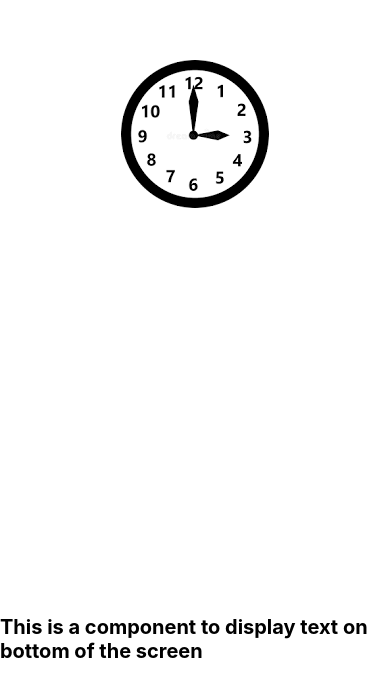
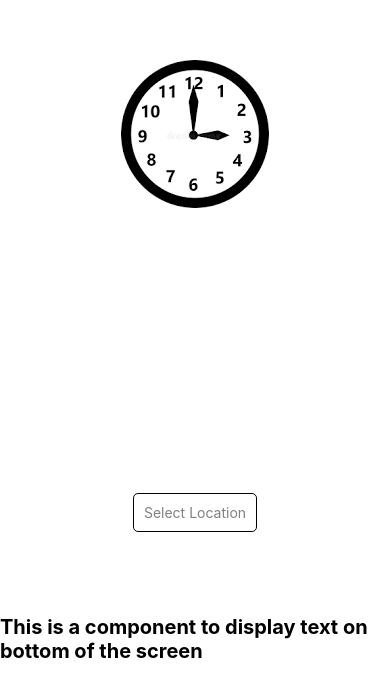
Before and after one commit to suka1557/WorldClock, a React Native app: screen / in a window 390 px wide. Shown: the part 161-844 px from the top of the page. Built offline with nearby package versions, Linux system fonts and the light colour scheme.

Commit message:
Created a button that allows user to select City/Country on clicking

```diff
--- a/App.tsx
+++ b/App.tsx
@@ -6,25 +6,26 @@
  */
 
 import React from 'react';
-import type {PropsWithChildren} from 'react';
+// import type {PropsWithChildren} from 'react';
 import {
-  SafeAreaView,
-  ScrollView,
-  StatusBar,
-  Text,
-  useColorScheme,
+  // SafeAreaView,
+  // ScrollView,
+  // StatusBar,
+  // Text,
+  // useColorScheme,
   View,
 } from 'react-native';
 
 import HomePageImage from './components/HomePageImage';
 import HomePageMessage from './components/HomePageMessage';
+import LocationPicker from './components/LocationPicker';
 import styles from './styling/styles';
 
 function App(): React.JSX.Element {
   return (
     <View style={styles.sectionContainer}>
       <HomePageImage ></HomePageImage>
-      <View style={{flex: 0.2}} />
+      <LocationPicker />
       <HomePageMessage></HomePageMessage>
     </View>
   );
--- /dev/null
+++ b/components/LocationPicker.tsx
@@ -0,0 +1,93 @@
+import React, { useState} from 'react';
+import { View, Text, TouchableOpacity, Modal, StyleSheet } from 'react-native';
+
+const LocationPicker = () => {
+    const [isModalVisible, setModalVisible] = useState(false);
+    const [selectedValue, setSelectedValue] = useState<string | null>(null);;
+
+    const options = [
+        { label: 'Delhi, India', value: 'delhi', color: 'red' },
+        { label: 'New York, USA', value: 'newyork', color: 'blue' },
+        { label: 'London, UK', value: 'london', color: 'green' },
+        { label: 'Paris, France', value: 'paris', color: 'purple' },
+        { label: 'Tokyo, Japan', value: 'tokyo', color: 'orange' },
+        { label: 'Beijing, China', value: 'beijing', color: 'brown' },
+    ];
+
+    const toggleModal = () => {
+        setModalVisible(!isModalVisible);
+    };
+
+    const handleSelect = (value: string) => {
+        console.log(`Selected location: ${value}`);
+        setSelectedValue(null);
+        toggleModal();
+    };
+
+    return (
+      <View style={styles.container}>
+        <TouchableOpacity onPress={toggleModal} style={styles.button}>
+        <Text style={{ color: selectedValue ? 'black' : 'gray' }}>
+          {selectedValue ? selectedValue : 'Select Location'}
+        </Text>
+      </TouchableOpacity>
+
+      <Modal
+        transparent={true}
+        visible={isModalVisible}
+        onRequestClose={toggleModal}
+      >
+        <View style={styles.modalContainer}>
+          <View style={styles.modalContent}>
+            {options.map((option) => (
+              <TouchableOpacity
+                key={option.value}
+                style={[styles.option, { backgroundColor: option.color }]}
+                onPress={() => handleSelect(option.label)}
+              >
+                <Text style={styles.optionText}>{option.label}</Text>
+              </TouchableOpacity>
+            ))}
+          </View>
+        </View>
+      </Modal>
+      </View>
+    );
+  };
+
+
+  const styles = StyleSheet.create({
+    container: {
+      flex: 0.2,
+      justifyContent: 'center',
+      alignItems: 'center',
+    },
+    button: {
+      padding: 10,
+      borderWidth: 1,
+      borderColor: 'black',
+      borderRadius: 5,
+    },
+    modalContainer: {
+      flex: 1,
+      justifyContent: 'center',
+      alignItems: 'center',
+      backgroundColor: 'rgba(0, 0, 0, 0.5)',
+    },
+    modalContent: {
+      width: 200,
+      backgroundColor: 'white',
+      borderRadius: 8,
+      padding: 10,
+    },
+    option: {
+      padding: 10,
+      borderBottomWidth: 1,
+      borderBottomColor: 'lightgray',
+    },
+    optionText: {
+      color: 'white',
+    },
+  });
+
+export default LocationPicker;
--- a/styling/styles.tsx
+++ b/styling/styles.tsx
@@ -37,6 +37,11 @@ const styles = StyleSheet.create({
       height: '100%',
       resizeMode: 'contain',
     },
+    locationpickercontainer: {
+      flex: 0.2,
+      alignItems: 'center',
+      justifyContent: 'center',
+    }
   });
 
 export default styles ;
```
